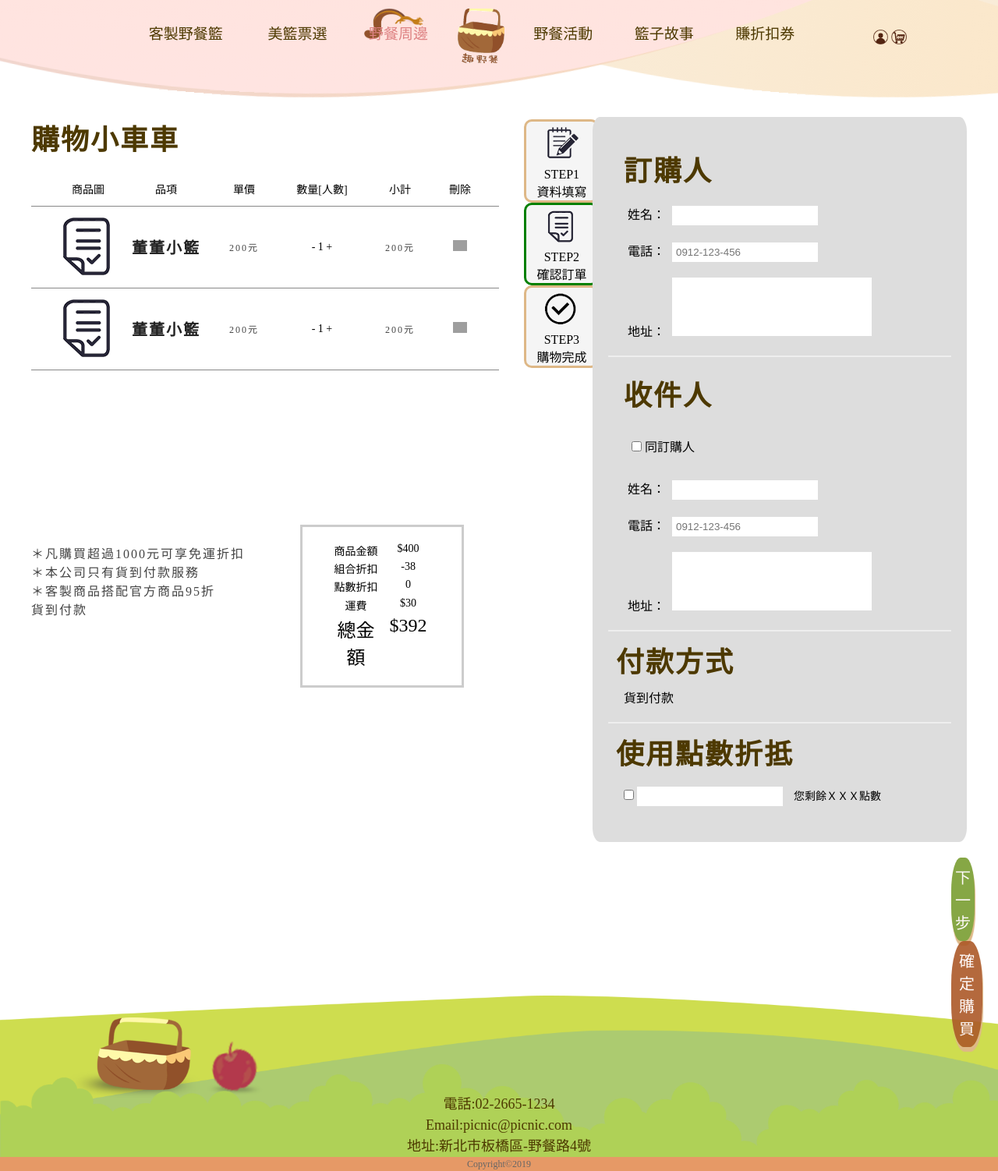
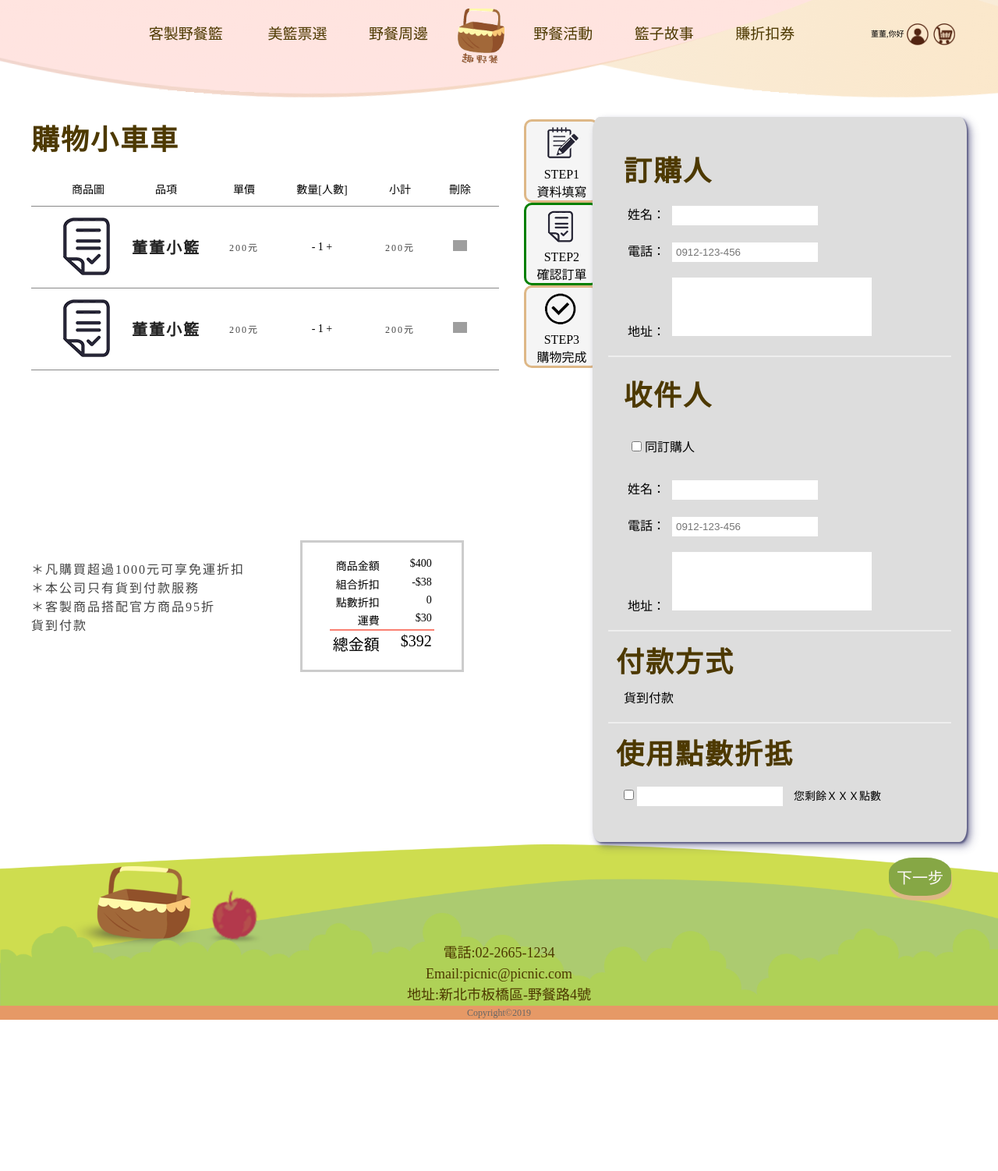
Before and after one commit to bebecat/UniTea_dd101g4, a PHP site: page /cart_2.html in a window 1280 px wide. Shown: the whole page at 78% size. After the commit the page ends 1308 px from the top, so only its background shows below. Run offline with PHP 8.4, Linux system fonts and the light colour scheme; some web fonts are replaced; grey boxes are pictures that could not be loaded.

Commit message:
cart2 revise

```diff
--- a/cart_2.html
+++ b/cart_2.html
@@ -20,7 +20,7 @@
           <div class="cloudR"></div>
         </div>
         <div class="hb_box">
-          <div class="logo"></div>
+          <a href="javascipt"><div class="logo"></div></a>
           <label class="hb" for="menuBg">
             <div class="bar bar1"></div>
             <div class="bar bar2"></div>
@@ -29,46 +29,44 @@
         </div>
         <div class="nav_wrapper">
           <ul class="nav_content">
-            <a href="customizedP.html">
-              <li class="cus">客製野餐籃</li>
-            </a>
-            <a href="contest.html">
-              <li>美籃票選</li>
-            </a>
-            <a href="pdList.html">
-              <li class="here">野餐周邊</li>
-            </a>
+            <a href="customizedP.html"><li class="cus">客製野餐籃</li></a>
+            <a href="contest.html"><li>美籃票選</li></a>
+            <a href="pdList.html"><li>野餐周邊</li></a>
             <a href="index.html">
               <li class="logo">
                 <h1>趣野餐</h1>
               </li>
             </a>
-            <a href="activity.html">
-              <li>野餐活動</li>
-            </a>
-            <a href="aboutus.html">
-              <li>籃子故事</li>
-            </a>
-            <a href="game.html">
-              <li>賺折扣券</li>
-            </a>
-            <li class="icon">
-              <a href="memeber.html">
-                <div class="member">
-                  <img src="scss/img/h_f_img/member.png" alt="member" />
-                </div>
-              </a>
-              <a href="cart.html">
-                <div class="cart">
-                  <img src="scss/img/h_f_img/cart.png" alt="cart" />
-                </div>
-              </a>
-            </li>
-            <div class="clear"></div>
+            <a href="activity.html"><li>野餐活動</li></a>
+            <a href="aboutus.html"><li>籃子故事</li></a>
+            <a href="game.html"><li>賺折扣券</li></a>
           </ul>
+
+          <ul class="icon">
+            <li class="hi">董董,你好</li>
+            <a href="memeber.html"
+              ><li class="member">
+                <img
+                  id="member_icon"
+                  src="./scss/img/h_f_img/member.png"
+                  alt="member"
+                /></li
+            ></a>
+            <a href="cart.html"
+              ><li class="cart">
+                <span class="cart_circle" id="cart_circle">
+                  <span class="cart_count" id="cart_count"></span>
+                </span>
+                <img
+                  id="cart_icon"
+                  src="./scss/img/h_f_img/cart.png"
+                  alt="cart"
+                /></li
+            ></a>
+          </ul>
+          <div class="clear"></div>
         </div>
       </nav>
-
       <div class="cart_container">
           <div class="mem_detail_p_mobile">
               <div class="steps">
@@ -185,7 +183,7 @@
                 </ul>
                 <ul>
                   <li>組合折扣</li>
-                  <li>-38</li>
+                  <li>-$38</li>
                 </ul>
                 <ul>
                   <li>點數折扣</li>
@@ -297,7 +295,7 @@
         <div class="cart_bottom">
           <!-- <button class="next">下一步</button> -->
           <button class="next">下一步</button>
-          <button class="conform">確定購買</button>
+          <!-- <button class="conform">確定購買</button> -->
         </div>
       </div>
       <footer class="footer_wrapper">
--- a/css/cart_2.css
+++ b/css/cart_2.css
@@ -81,7 +81,7 @@ textarea {
   max-width: 1200px; }
 
 .cart_bottom {
-  width: 30px;
+  width: 10%;
   position: relative;
   margin-left: auto;
   text-align: right;
@@ -196,12 +196,13 @@ textarea {
         padding: 1% 2%;
         font-size: 14px;
         box-sizing: border-box;
-        text-align: center; }
+        text-align: right; }
         @media all and (max-width: 767px) {
           .prods_content .total ul li {
             width: 50%; } }
     .prods_content .total ul:last-child li {
-      font-size: 24px; }
+      border-top: 2px solid salmon;
+      font-size: 20px; }
       @media all and (max-width: 767px) {
         .prods_content .total ul:last-child li {
           font-size: 18px; } }
@@ -280,6 +281,7 @@ textarea {
   vertical-align: middle;
   width: 80%;
   padding: 20px;
+  box-shadow: 2px 2px 2px rgba(51, 51, 102, 0.6), 4px 4px 6px rgba(51, 51, 102, 0.3), 6px 6px 12px rgba(51, 51, 102, 0.3);
   box-sizing: border-box;
   background-color: #ddd;
   border-radius: 2%; }
@@ -321,7 +323,7 @@ textarea {
   transform: translateY(3px); }
 
 .cart_bottom .next {
-  width: 30px;
+  width: 100%;
   background-color: #86a745; }
   @media all and (max-width: 767px) {
     .cart_bottom .next {
--- a/scss/cart_2.scss
+++ b/scss/cart_2.scss
@@ -32,7 +32,7 @@ textarea {
   max-width: 1200px;
 }
 .cart_bottom {
-  width: 30px;
+  width: 10%;
   position: relative;
   margin-left: auto;
   text-align: right;
@@ -171,17 +171,19 @@ textarea {
       margin: 0 auto;
       li {
         width: 40%;
+
         padding: 1% 2%;
         font-size: 14px;
         box-sizing: border-box;
-        text-align: center;
+        text-align: right;
         @include rwd(mobile) {
           width: 50%;
         }
       }
     }
     ul:last-child li {
-      font-size: 24px;
+      border-top: 2px solid salmon;
+      font-size: 20px;
       @include rwd(mobile) {
         font-size: 18px;
       }
@@ -282,6 +284,8 @@ textarea {
   vertical-align: middle;
   width: 80%;
   padding: 20px;
+  box-shadow: 2px 2px 2px rgba(20%, 20%, 40%, 0.6),
+    4px 4px 6px rgba(20%, 20%, 40%, 0.3), 6px 6px 12px rgba(20%, 20%, 40%, 0.3);
   box-sizing: border-box;
   // border: 3px solid salmon;
   background-color: #ddd;
@@ -315,6 +319,7 @@ textarea {
     border-bottom: 2px solid #eee;
     padding: 10px;
   }
+
   .discount_use {
     padding: 10px;
   }
@@ -333,7 +338,7 @@ textarea {
     transform: translateY(3px);
   }
   .next {
-    width: 30px;
+    width: 100%;
     background-color: #86a745;
     @include rwd(mobile) {
       width: 60%;
```
